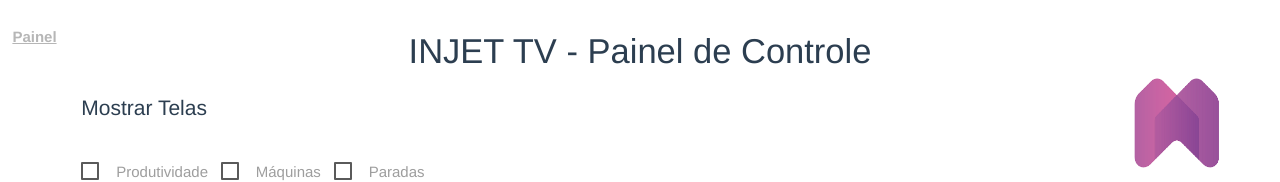
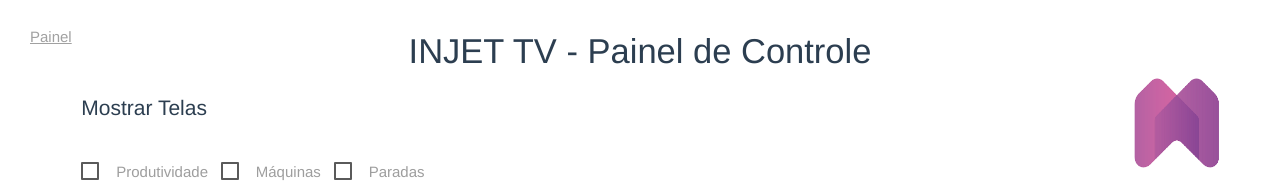
Before and after one commit to matheusstyt/injettv-vue, a Vue app: page /painel in a window 1280 px wide. Shown: the top 182 px of the page. Built offline with nearby package versions, Linux system fonts and the light colour scheme; no server answers.

Commit message:
correção em App

```diff
--- a/src/App.vue
+++ b/src/App.vue
@@ -71,22 +71,13 @@ methods :{
   background-color: rgba(0, 0, 0, 0.0);
   box-shadow: none;
   display: flex;
-  justify-content: start;
-  margin: 0.3em 0.4em;
-}
-
-nav a {
-  font-weight: bold;
-  color: #2c3e50;
-  padding: 0 0.5vmax;
-}
-
-nav a.router-link-exact-active {
-  color: #42b983;
+  justify-content: flex-start;
+  gap: 1em;
+  padding: 0.3em 2em;
 }
 .route{
   font-size: 1em;
-  color: rgb(182, 182, 182);
+  color: rgb(161, 161, 161);
   text-decoration:underline;
 
 }
--- a/src/components/Produtividade.vue
+++ b/src/components/Produtividade.vue
@@ -1,7 +1,7 @@
 <template>
     <div class="produtividade">
 
-      <h1 class=center-align>Produtividade {{ galpaoName }}<span id=galpao></span></h1>
+      <h1 class=center-align>Produtividade - {{ galpaoName }}<span id=galpao></span></h1>
       <div>
           <div class="row speedometer">
                           <div class="col l3">
```
